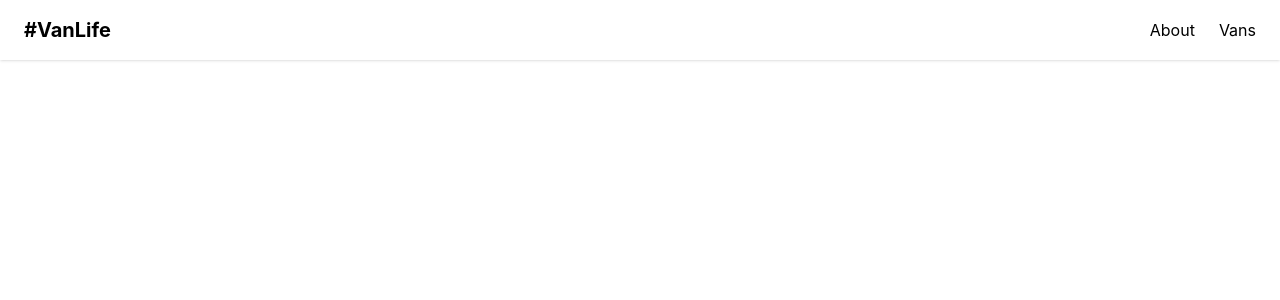
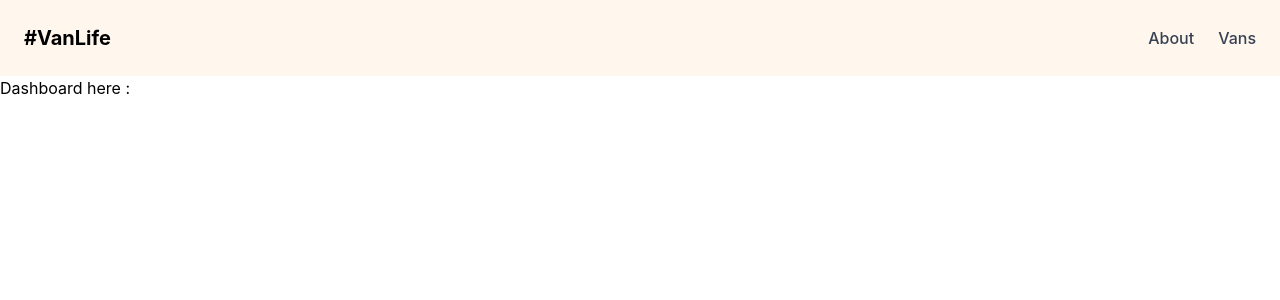
Before and after one commit to Devanshu2202/Van_life, a React (Vite) app: page /host in a window 1280 px wide. Before the commit this address had no page. Shown: the top 300 px of the page. Built offline with nearby package versions, Linux system fonts and the light colour scheme; what miragejs would draw is missing.

Commit message:
setup layout with Outlet and nested routes

```diff
--- a/src/App.tsx
+++ b/src/App.tsx
@@ -1,27 +1,35 @@
 import { BrowserRouter, Routes, Route } from "react-router-dom";
 import Home from "./pages/Home";
-import Vans from "./pages/Vans";
+import Vans from "./pages/Vans/Vans";
 import About from "./pages/About";
-import { Link } from "react-router-dom";
 
 import "./server.js";
-import VanDetail from "./pages/VanDetails";
-import Header from "./components/Header";
+import VanDetail from "./pages/Vans/VanDetails";
+import Layout from "./components/Layout";
+import Reviews from "./pages/Host/Reviews";
+import Income from "./pages/Host/Income";
+import Dashboard from "./pages/Host/Dashboard";
 
 const App = () => {
   return (
     <BrowserRouter>
-       <Header/>
-      <div className="h-screen flex flex-col">
+
+
         <Routes>
+
+          <Route element={<Layout/>} >
 
 
           <Route path="/" element={<Home />}/>
           <Route path="/about" element={<About />}/>
           <Route path="/vans" element={<Vans />}/>
           <Route path="/vans/:id" element={<VanDetail />}/>
+          <Route path="/host" element={<Dashboard />}/>
+          <Route path="/host/income" element={<Income />}/>
+          <Route path="/host/reviews" element={<Reviews />}/>
+          </Route>
         </Routes>
-      </div>
+
     </BrowserRouter>
   );
 };
--- a/src/components/Header.tsx
+++ b/src/components/Header.tsx
@@ -2,12 +2,13 @@ import { Link } from "react-router-dom";
 
 const Header = () => {
   return (
-    <header className="flex justify-between items-center px-6 py-4 bg-white shadow">
+    <header className="flex justify-between items-center px-6 py-6 bg-[#FFF7ED]">
       <Link to="/" className="text-xl font-bold">
         #VanLife
       </Link>
 
-      <nav className="flex gap-6">
+      <nav className="flex gap-6 font-medium text-gray-700
+      ">
         <Link to="/about" className="hover:text-orange-500">
           About
         </Link>
--- a/src/components/Layout.tsx
+++ b/src/components/Layout.tsx
@@ -0,0 +1,15 @@
+import { Outlet } from "react-router-dom"
+import Header from "./Header"
+
+const Layout = ()=>{
+    return(
+        <div className="min-h-screen flex flex-col">
+            <Header/>
+        <Outlet />
+
+
+        </div>
+
+    )
+}
+export default Layout
--- a/src/components/Navbar.tsx
+++ /dev/null
@@ -1,36 +0,0 @@
-import { Link, useNavigate } from "react-router-dom";
-
-const Navbar = () => {
-  const navigate = useNavigate();
-  const isLoggedIn = localStorage.getItem("isLoggedIn");
-
-  const handleLogout = () => {
-    localStorage.removeItem("isLoggedIn");
-    navigate("/login");
-  };
-
-  return (
-    <nav className="flex justify-between p-8 bg-[#FFF7ED] text-black">
-      <h1 className="font-bold text-xl">#VanLife</h1>
-
-      <div className="flex gap-4 items-center">
-        <Link to="/">Home</Link>
-        <Link to="/vans">Vans</Link>
-        <Link to="/about">About</Link>
-
-        {!isLoggedIn ? (
-          <Link to="/login">Login</Link>
-        ) : (
-          <button
-  onClick={handleLogout}
-  className="bg-black text-white px-3 py-1 rounded"
->
-  Logout
-</button>
-        )}
-      </div>
-    </nav>
-  );
-};
-
-export default Navbar;
--- /dev/null
+++ b/src/pages/Host/Dashboard.tsx
@@ -0,0 +1,8 @@
+const Dashboard =()=>{
+    return(
+        <div>
+            <h1>Dashboard here :</h1>
+        </div>
+    )
+}
+export default Dashboard;
--- /dev/null
+++ b/src/pages/Host/Reviews.tsx
@@ -0,0 +1,8 @@
+const Reviews =()=>{
+    return(
+        <div>
+            <h1>Reviews here :</h1>
+        </div>
+    )
+}
+export default Reviews;
```
Also changed, not shown: src/pages/Host/Income.tsx (added), src/pages/Vans/VanDetails.tsx (renamed from src/pages/VanDetails.tsx), src/pages/Vans/Vans.tsx (renamed from src/pages/Vans.tsx).
